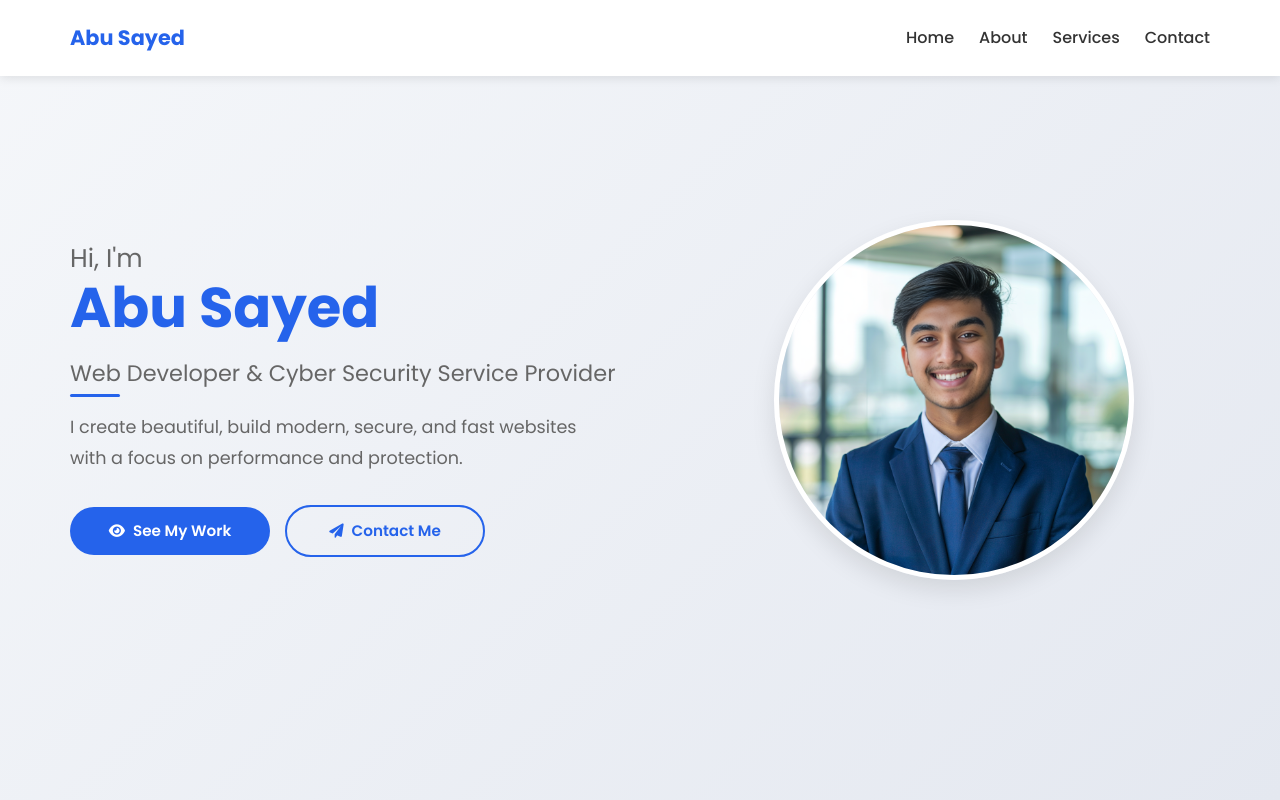
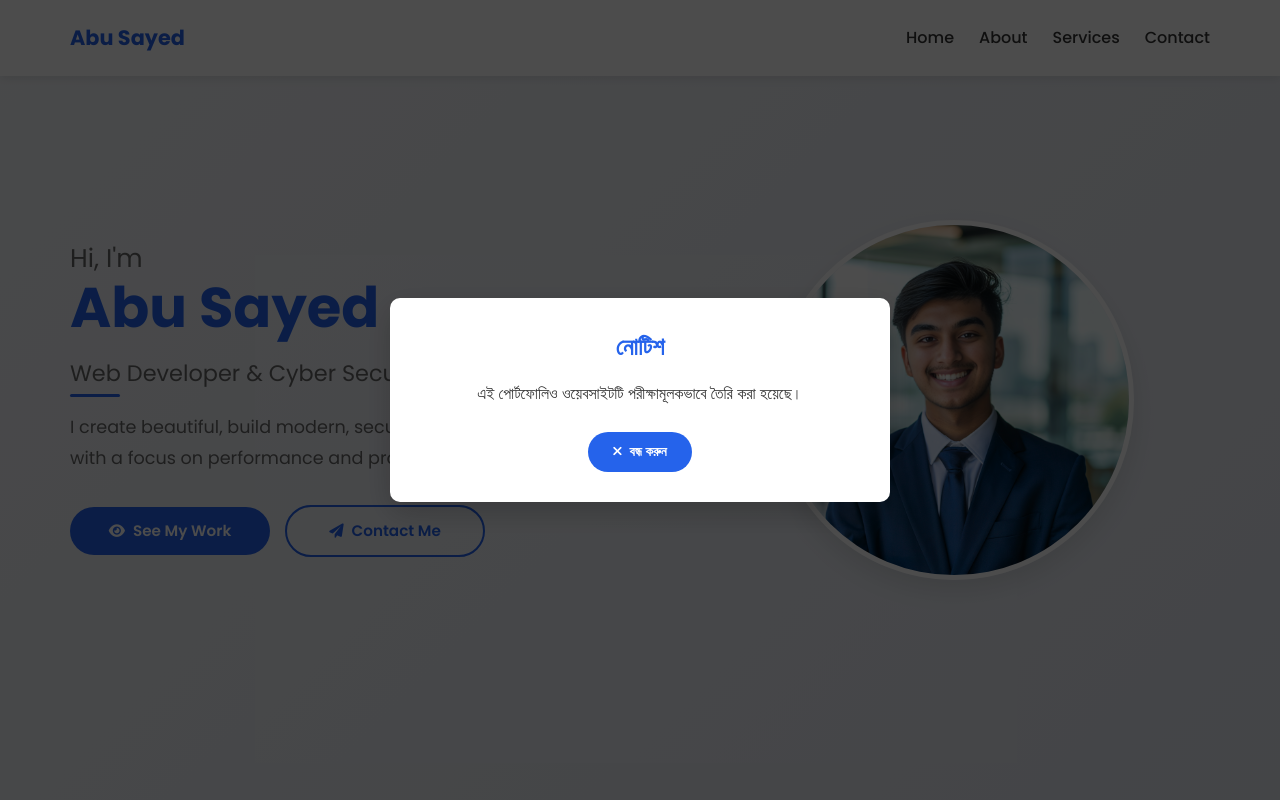
Before and after one commit to itsabusayed/HW-EP25, a plain HTML site: page index.html in a window 1280 px wide. Shown: the top 800 px of the page. Drawn offline with Linux system fonts and the light colour scheme.

Commit message:
Add modal popup for welcome message with close functionality

```diff
--- a/css/style.css
+++ b/css/style.css
@@ -300,6 +300,101 @@ footer p {
     color: var(--light-text);
     font-size: 0.9rem;
 }
+/* Modal/Popup Styles */
+.modal-overlay {
+    position: fixed;
+    top: 0;
+    left: 0;
+    right: 0;
+    bottom: 0;
+    background-color: rgba(0, 0, 0, 0.7);
+    display: flex;
+    justify-content: center;
+    align-items: center;
+    z-index: 2000;
+    opacity: 0;
+    visibility: hidden;
+    transition: all 0.3s ease;
+}
+
+.modal-overlay.active {
+    opacity: 1;
+    visibility: visible;
+}
+
+.modal-container {
+    background-color: var(--white);
+    border-radius: 10px;
+    width: 90%;
+    max-width: 500px;
+    padding: 30px;
+    box-shadow: 0 10px 30px rgba(0, 0, 0, 0.2);
+    transform: translateY(-20px);
+    transition: all 0.3s ease;
+}
+
+.modal-overlay.active .modal-container {
+    transform: translateY(0);
+}
+
+.modal-content h3 {
+    color: var(--primary-color);
+    font-size: 1.5rem;
+    margin-bottom: 15px;
+    text-align: center;
+}
+
+.modal-content p {
+    color: var(--text-color);
+    font-size: 1rem;
+    line-height: 1.6;
+    margin-bottom: 25px;
+    text-align: center;
+}
+
+.modal-close-btn {
+    background-color: var(--primary-color);
+    color: white;
+    border: none;
+    padding: 12px 25px;
+    border-radius: 50px;
+    font-weight: 600;
+    cursor: pointer;
+    display: flex;
+    align-items: center;
+    justify-content: center;
+    margin: 0 auto;
+    transition: var(--transition);
+}
+
+.modal-close-btn i {
+    margin-right: 8px;
+}
+
+.modal-close-btn:hover {
+    background-color: var(--secondary-color);
+    transform: translateY(-2px);
+}
+
+/* Responsive adjustments */
+@media (max-width: 768px) {
+    .modal-container {
+        padding: 25px 20px;
+    }
+
+    .modal-content h3 {
+        font-size: 1.3rem;
+    }
+
+    .modal-content p {
+        font-size: 0.95rem;
+    }
+
+    .modal-close-btn {
+        padding: 10px 20px;
+        font-size: 0.9rem;
+    }
+}
 
 /* Tablet Devices (768px and up) */
 @media (min-width: 768px) {
--- a/index.html
+++ b/index.html
@@ -12,6 +12,18 @@
 </head>
 
 <body>
+    <!-- Modal/Popup Structure -->
+    <div class="modal-overlay" id="welcomeModal">
+        <div class="modal-container">
+            <div class="modal-content">
+                <h3>নোটিশ</h3>
+                <p>এই পোর্টফোলিও ওয়েবসাইটটি পরীক্ষামূলকভাবে তৈরি করা হয়েছে।</p>
+                <button class="modal-close-btn" id="closeModal">
+                    <i class="fas fa-times"></i> বন্ধ করুন
+                </button>
+            </div>
+        </div>
+    </div>
     <nav class="navbar">
         <div class="container">
             <a href="#" class="logo">Abu Sayed</a>
@@ -37,7 +49,8 @@
                     <span class="name">Abu Sayed</span>
                 </h1>
                 <p class="hero-subtitle">Web Developer & Cyber Security Service Provider</p>
-                <p class="hero-description">I create beautiful, build modern, secure, and fast websites with a focus on performance and protection.</p>
+                <p class="hero-description">I create beautiful, build modern, secure, and fast websites with a focus on
+                    performance and protection.</p>
                 <div class="hero-buttons">
                     <a href="https://github.com/itsabusayed" target="_blank" class="btn btn-primary">
                         <i class="fas fa-eye"></i> See My Work
@@ -85,12 +98,28 @@
     </footer>
 
     <script>
-        const hamburger = document.querySelector('.hamburger');
-        const navLinks = document.querySelector('.nav-links');
 
-        hamburger.addEventListener('click', () => {
-            hamburger.classList.toggle('active');
-            navLinks.classList.toggle('active');
+        // Welcome Modal Functionality
+        document.addEventListener('DOMContentLoaded', function () {
+            const welcomeModal = document.getElementById('welcomeModal');
+            const closeModalBtn = document.getElementById('closeModal');
+
+            // Show modal after page loads
+            setTimeout(() => {
+                welcomeModal.classList.add('active');
+            }, 1000);
+
+            // Close modal when button is clicked
+            closeModalBtn.addEventListener('click', function () {
+                welcomeModal.classList.remove('active');
+            });
+
+            // Close modal when clicking outside the modal content
+            welcomeModal.addEventListener('click', function (e) {
+                if (e.target === welcomeModal) {
+                    welcomeModal.classList.remove('active');
+                }
+            });
         });
     </script>
 </body>
```
